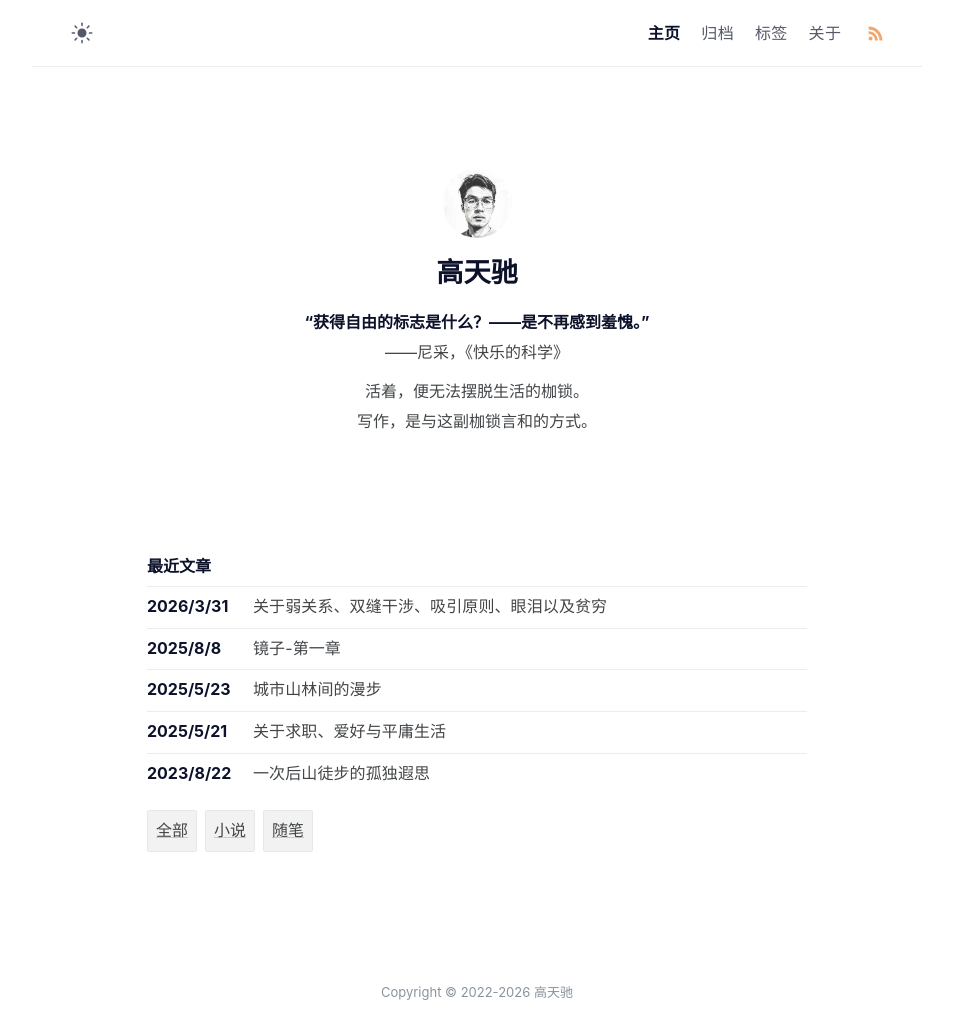
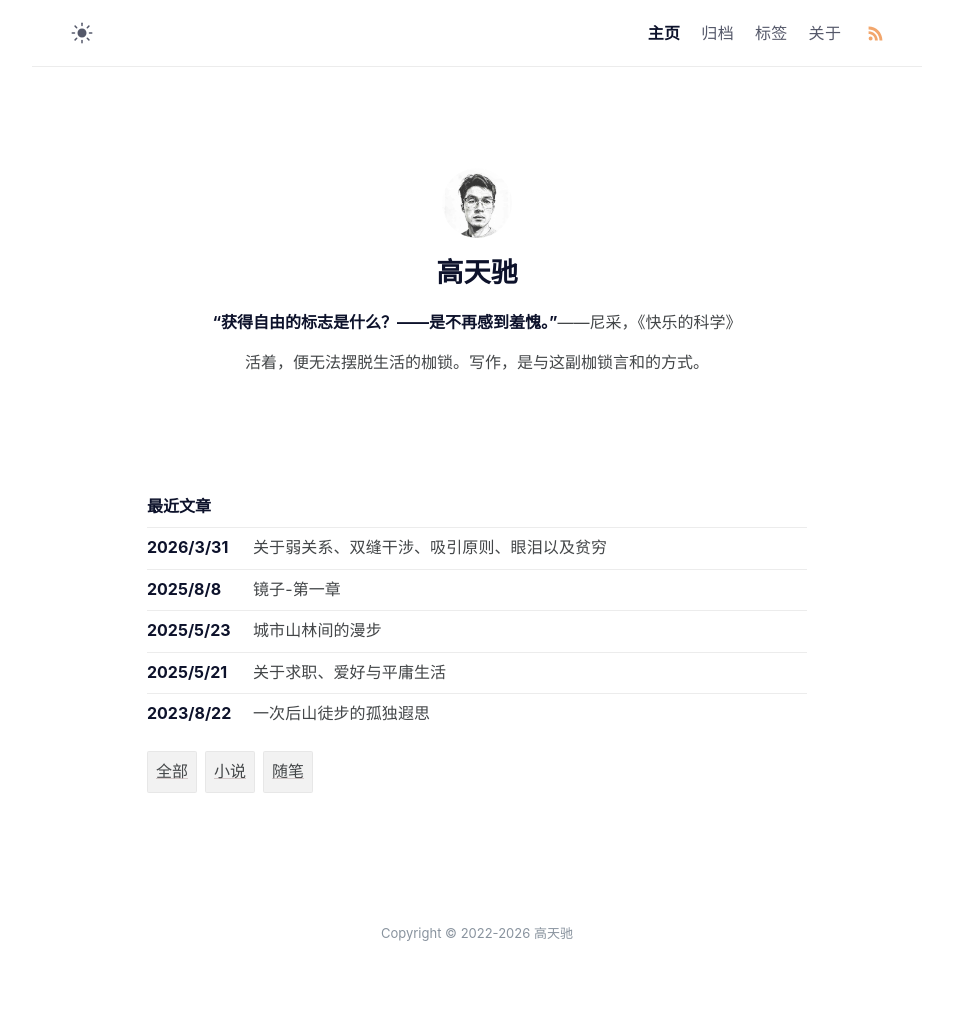
Before and after one commit to gaotianchi/gaotianchi.github.io, a Jekyll site: the page built from index.md, in a window 1280 px wide. Shown: the whole page, without its empty margins (163-1116 px from the left). Built offline with Jekyll 4.4.1, drawn with Linux system fonts in a browser that asks for light colours; after the commit the page ends 977 px from its top, so only the background shows below that.

Commit message:
Refactor author bio formatting for improved readability

```diff
--- a/_config.yml
+++ b/_config.yml
@@ -8,13 +8,15 @@ image: assets/img/ogp.webp # This image used for Open Graph more info https://og
 repo: https://github.com/gaotianchi/gaotianchi.github.io # site repo [optional]
 mode: light # default theme "dark" | "light"
 
-
+# <br data-start="94" data-end="97" />
+# <br data-start="149" data-end="152" />
 # Profile settings
 author:
   name: 高天驰 # author name
   bio: >- # tell to the world
-    <p class="" data-start="67" data-end="109"><strong data-start="67" data-end="94">&ldquo;获得自由的标志是什么？&mdash;&mdash;是不再感到羞愧。&rdquo;</strong><br data-start="94" data-end="97" />&mdash;&mdash;尼采，《快乐的科学》</p>
-    <p class="" data-start="111" data-end="169">活着，便无法摆脱生活的枷锁。<br data-start="149" data-end="152" />写作，是与这副枷锁言和的方式。</p>
+    <p class="" data-start="67" data-end="109"><strong data-start="67" data-end="94">&ldquo;获得自由的标志是什么？&mdash;&mdash;是不再感到羞愧。&rdquo;</strong>&mdash;&mdash;尼采，《快乐的科学》</p>
+    <p class="" data-start="111" data-end="169">活着，便无法摆脱生活的枷锁。写作，是与这副枷锁言和的方式。</p>
+
 
   location: 中国 # author location
   username: gaotianchi # general username
```
